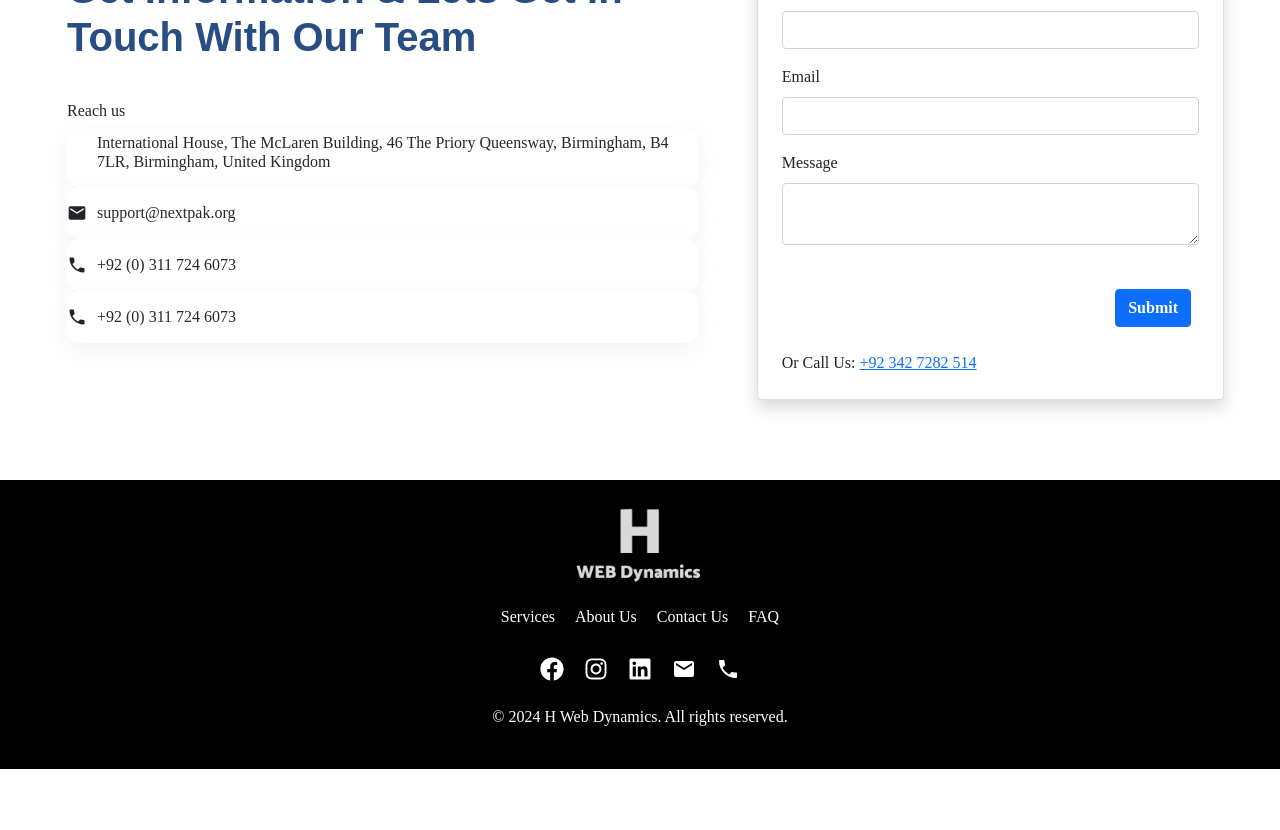
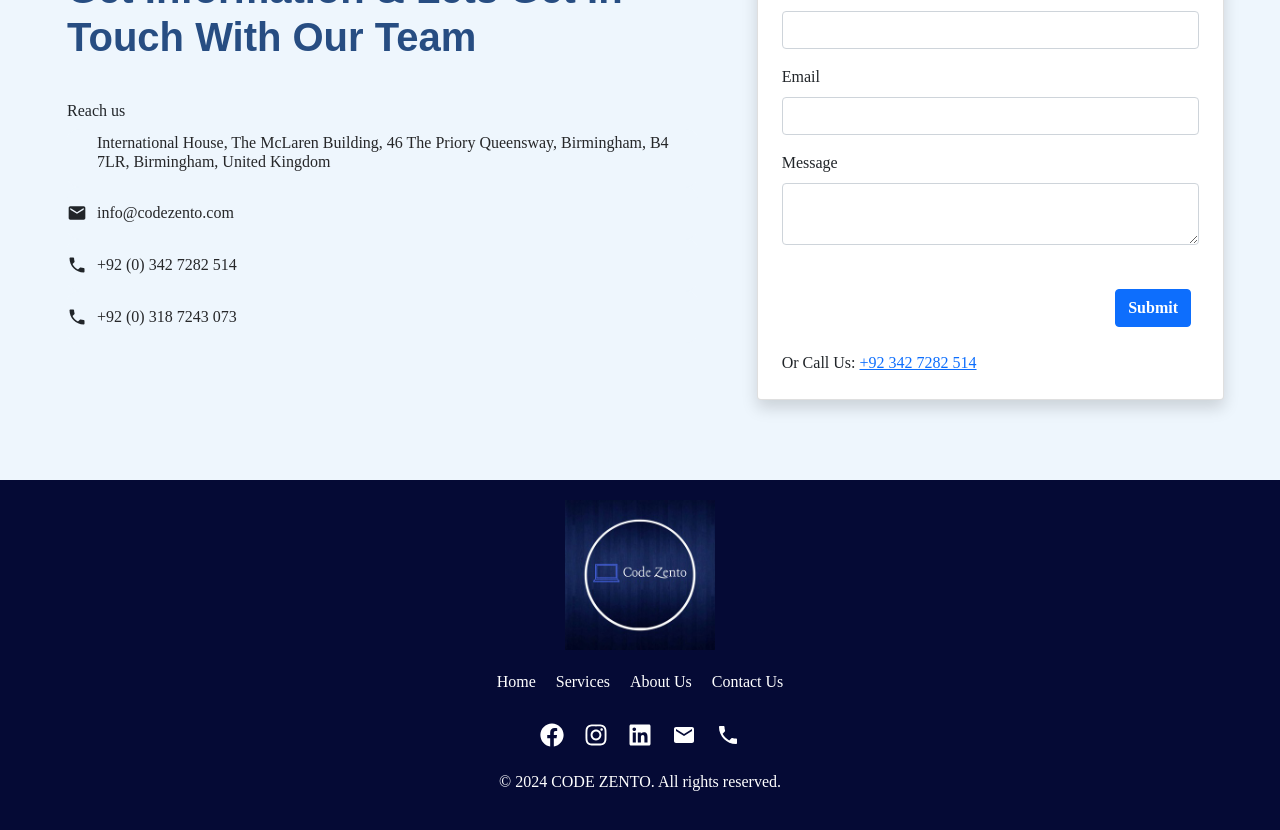
Before and after one commit to Haseebsheikh786/software-company-website, a React (Create React App) app: page /Contact in a window 1280 px wide. Shown: the part 820-1650 px from the top of the page. Before the commit the page ends 1589 px from the top, so only its background shows below. Built offline with nearby package versions, Linux system fonts and the light colour scheme; some icons are missing.

Commit message:
add animations

```diff
--- a/src/Pages/About/About.css
+++ b/src/Pages/About/About.css
@@ -14,7 +14,7 @@
     top: 0;
     left: 0;
     width: 100%;
-    height: 83%;
+    height: 100%;
     background-color: rgba(0, 0, 0, 0.7);
     /* Semi-transparent black overlay */
     backdrop-filter: blur(0px);
@@ -24,7 +24,7 @@
 .about-content {
     /* Black w/opacity/see-through */
     position: absolute;
-    top: 45%;
+    top: 50%;
     left: 50%;
     transform: translate(-50%, -50%);
     z-index: 2;
@@ -54,8 +54,8 @@
 /* about cards  */
 .cards-container {
     position: absolute;
-    top: 70%;
-    z-index: 2;
+    top: 79%;
+    z-index: 10;
     display: flex;
     justify-content: center;
 }
@@ -102,7 +102,7 @@
 
 .AboutContainerColor {
     background-color: #eef6fd;
-    padding-top: 20rem;
+    padding-top: 15rem;
 }
 
 .AboutContainer p {
@@ -121,14 +121,14 @@
     padding-left: 5rem;
 }
 
-.serviceProcessList h3{
+.serviceProcessList h3 {
     color: #274D82;
     font-size: 1.3rem;
     font-weight: bold;
     font-family: sans-serif;
 }
 
-.team-image img{
+.team-image img {
     width: 100%;
     height: 100%;
 }
@@ -143,7 +143,7 @@
     background-color: #eef6fd;
 }
 
-.about-team{
+.about-team {
     display: flex;
     justify-content: space-evenly;
     margin-top: 2rem;
@@ -164,12 +164,12 @@
     object-fit: cover;
 }
 
-.about-us-section h5{
+.about-us-section h5 {
     font-size: 1.1rem;
     font-weight: bold;
 }
 
-.about-us-section h6{
+.about-us-section h6 {
     font-size: 1.1rem;
     color: rgb(112, 109, 109);
 }
@@ -230,82 +230,88 @@
         margin: 1rem;
     }
 }
+
 @media only screen and (max-width: 1199px) {
     .ServiceAboutContainer {
         padding: 5rem 4rem;
         flex-direction: column;
     }
+
     .ServiceAboutContainer .serviceProcessList {
         padding-right: .3rem;
         padding-left: 0rem;
         margin-top: 3rem;
     }
 }
+
 @media only screen and (max-width: 991px) {
     .AboutContainer {
         padding: 5rem 1.5rem;
         flex-direction: column;
     }
+
     .AboutContainerColor {
-        padding-top: 53rem;
+        padding-top: 48rem;
     }
-     .serviceProcessList {
+
+    .serviceProcessList {
         padding-right: .3rem;
         padding-left: 0rem;
         margin-top: 3rem;
     }
 }
+
 @media only screen and (max-width: 840px) {
     .AboutContainerColor {
-        padding-top: 56rem;
+        padding-top: 51rem;
     }
 }
+
 @media only screen and (max-width: 756px) {
     .AboutContainerColor {
-        padding-top: 58rem;
+        padding-top: 53rem;
     }
 }
+
 @media only screen and (max-width: 625px) {
     .AboutContainerColor {
-        padding-top: 60rem;
+        padding-top: 55rem;
     }
 }
+
 @media only screen and (max-width: 600px) {
     .AboutContainerColor {
-        padding-top: 49rem;
+        padding-top: 44rem;
     }
-    .AboutContainer h1{
-     font-size: 1.8rem;
+
+    .AboutContainer h1 {
+        font-size: 1.8rem;
     }
+
     .AboutContainer p {
         font-size: 1rem;
         text-align: justify;
     }
 
-    .about-us-section{
+    .about-us-section {
         margin: 0 1rem;
     }
 
-    .about-team{
+    .about-team {
         flex-direction: column;
     }
 
-    .team-card{
+    .team-card {
         margin-bottom: 2rem;
     }
-    .team-card:nth-child(3){
+
+    .team-card:nth-child(3) {
         margin-bottom: 0rem;
     }
+}
 
-
-}
 @media only screen and (max-width: 415px) {
     .AboutContainerColor {
-        padding-top: 52rem;
+        padding-top: 48rem;
     }
 }
-@media only screen and (max-width: 363px) {
-    .AboutContainerColor {
-        padding-top: 54rem;
-    }
-}
--- a/src/Pages/Contact/Contact.css
+++ b/src/Pages/Contact/Contact.css
@@ -14,7 +14,7 @@
   top: 0;
   left: 0;
   width: 100%;
-  height: 80%;
+  height: 100%;
   background-color: rgba(0, 0, 0, 0.7);
   /* Semi-transparent black overlay */
   backdrop-filter: blur(0px);
@@ -24,7 +24,7 @@
 .contact-content {
   /* Black w/opacity/see-through */
   position: absolute;
-  top: 45%;
+  top: 60%;
   left: 50%;
   transform: translate(-50%, -50%);
   z-index: 2;
@@ -47,9 +47,10 @@
 }
 
 .contact-container {
-  margin: 5rem 2rem;
+  padding: 5rem 2rem;
   display: flex;
   justify-content: center;
+  background-color: #eef6fd;
 }
 
 .form-section {
@@ -77,10 +78,12 @@
 }
 
 .cards {
-  box-shadow: rgba(0, 0, 0, 0.05) 0px 6px 24px 0px;
+  /* box-shadow: rgba(0, 0, 0, 0.05) 0px 6px 24px 0px; */
   border-radius: 12px;
   border: none;
   outline: none;
+  background-color: #eef6fd;
+  /* margin: .5rem 0; */
 }
 
 .cards h5 {
--- a/src/Pages/Contact/Contact.js
+++ b/src/Pages/Contact/Contact.js
@@ -1,26 +1,26 @@
 import React from "react";
 import {
-  Button,
   Card,
-  Col,
-  Container,
   FormGroup,
   Input,
   Label,
-  Row,
 } from "reactstrap";
 import { MdMail, MdPhone } from "react-icons/md";
 import { FaLocationDot } from "react-icons/fa6";
 import "./Contact.css";
+import AnimatedSection from "../../components/AnimatedSection";
 const ContactUS = () => {
   return (
     <>
+      <AnimatedSection animationType="translateY" animationDistance="500px">
         <div className="contact-section">
           <div className="contact-content">
             <h1>Contact Us</h1>
             <h2>Contact for Premium Business Services</h2>
           </div>
         </div>
+      </AnimatedSection>
+      <AnimatedSection animationType="translateY" animationDistance="300px"   threshold="0.2">
         <div className="contact-container">
           <div className=" infoContainer text-start">
             {/* <h6 className="">STAY TUNED WITH US</h6> */}
@@ -31,7 +31,7 @@ const ContactUS = () => {
               <h6>Reach us</h6>
               <Card className="pt-1 pb-3 cards">
                 <h5 className="d-flex mb-0">
-                <div >
+                  <div>
                     <FaLocationDot className="location-icon" />
                   </div>
                   <b>
@@ -43,19 +43,19 @@ const ContactUS = () => {
               <Card className="py-3 cards">
                 <h5 className="d-flex mb-0">
                   <MdMail className="" />
-                <b>support@nextpak.org</b>
+                  <b>info@codezento.com</b>
                 </h5>
               </Card>
               <Card className="py-3 cards">
                 <h5 className="d-flex mb-0">
                   <MdPhone className="" />
-                <b>+92 (0) 311 724 6073</b>
+                  <b>+92 (0) 342 7282 514</b>
                 </h5>
               </Card>
               <Card className="py-3 cards">
                 <h5 className="d-flex mb-0">
                   <MdPhone className="" />
-                <b>+92 (0) 311 724 6073</b>
+                  <b>+92 (0) 318 7243 073</b>
                 </h5>
               </Card>
             </div>
@@ -77,13 +77,14 @@ const ContactUS = () => {
               <Input id="message" name="message" type="textarea" />
             </FormGroup>
             <div className="text-end m-2">
-            <Button color="primary">Submit</Button>
+              <button className="btn btn-primary">Submit</button>
             </div>
             <p className="mt-3">
               Or Call Us: <a href="tel:+923427282514">+92 342 7282 514</a>
             </p>
           </Card>
         </div>
+      </AnimatedSection>
     </>
   );
 };
--- a/src/Pages/Home/Home.js
+++ b/src/Pages/Home/Home.js
@@ -11,6 +11,9 @@ import image2 from "../../assets/images/1.jpg";
 import image3 from "../../assets/images/IMG-20220130-WA0097.jpg";
 import { FaShopify } from "react-icons/fa";
 import styled from "styled-components";
+import { useSpring, animated } from "react-spring";
+import { useInView } from "react-intersection-observer";
+import AnimatedSection from "../../components/AnimatedSection";
 const servicesData = [
   {
     title: "Software Development",
@@ -73,18 +76,25 @@ const Content = styled.div`
 `;
 
 // The main Portfolio section
-const Portfolio = () => (
+const Portfolio = () => {
+  return (
     <>
+      <AnimatedSection animationType="translateY" animationDistance="500px">
         <div className="home-section">
           <div className="home-content">
             <h3>Providing digital solutions for your business</h3>
             <h1>We are a team of expert developers</h1>
-        <p>We have expertise in Website Development and Desktop applications</p>
+            <p>
+              We have expertise in Website Development and Desktop applications
+            </p>
             <Link to="/demo" className="btn btn-primary home-content-btn">
               GET STARTED
             </Link>
           </div>
         </div>
+      </AnimatedSection>
+
+      <AnimatedSection animationType="translateY" animationDistance="300px">
         <section className="services-section">
           <h2 className="text-center pb-5">How can we help you?</h2>
           <div className="services-grid">
@@ -97,10 +107,17 @@ const Portfolio = () => (
             ))}
           </div>
         </section>
+      </AnimatedSection>
+      <AnimatedSection
+        animationType="translateY"
+        animationDistance="300px"
+        threshold="0.1"
+      >
         <section className="portfolio-section">
           <h1 className="text-center mb-2">Portfolio</h1>
           <h5 className="text-center pb-5">
-        Here is our portfolio which represents our connection with our clients
+            Here is our portfolio which represents our connection with our
+            clients
           </h5>
           <div className="d-md-flex justify-content-evenly">
             <Container>
@@ -135,6 +152,12 @@ const Portfolio = () => (
             </Container>
           </div>
         </section>
+      </AnimatedSection>
+      <AnimatedSection
+        animationType="translateY"
+        animationDistance="300px"
+        threshold="0.1"
+      >
         <div className="about-us-section about-us-section-color">
           <h1 className="text-center">Amazing Designs and Quality Work</h1>
           <p className="text-center">
@@ -152,8 +175,8 @@ const Portfolio = () => (
             {" "}
             <h1 className="text-center">Meet our leadership</h1>
             <p className="text-center">
-            At Code Zento, we have been helping our clients to tell their story
-            since 2020, making sure they reach a wider audience
+              At Code Zento, we have been helping our clients to tell their
+              story since 2020, making sure they reach a wider audience
             </p>
             <div className="about-team">
               <div className="team-card d-flex flex-column align-items-center">
@@ -177,18 +200,23 @@ const Portfolio = () => (
                 <h5>Haseeb Farrukh</h5>
                 <h6>FOUNDER</h6>
               </div>
-
             </div>
           </div>
         </div>
+      </AnimatedSection>
+      <AnimatedSection animationType="translateY" animationDistance="300px">
         <section className="get-in-touch-section">
           <h2>Get in Touch</h2>
-      <p>Ready to elevate your digital presence? Let's discuss your project!</p>
+          <p>
+            Ready to elevate your digital presence? Let's discuss your project!
+          </p>
           <Link to="/contact">
             <button className="btn btn-primary">Contact Us</button>
           </Link>
         </section>
+      </AnimatedSection>
     </>
   );
+};
 
 export default Portfolio;
--- a/src/Pages/Services/Services.css
+++ b/src/Pages/Services/Services.css
@@ -14,7 +14,7 @@
     top: 0;
     left: 0;
     width: 100%;
-    height: 80%;
+    height: 100%;
     background-color: rgba(0, 0, 0, 0.7);
     /* Semi-transparent black overlay */
     backdrop-filter: blur(0px);
@@ -24,7 +24,7 @@
 .Service-content {
     /* Black w/opacity/see-through */
     position: absolute;
-    top: 45%;
+    top: 60%;
     left: 50%;
     transform: translate(-50%, -50%);
     z-index: 2;
--- a/src/Pages/Services/Services.js
+++ b/src/Pages/Services/Services.js
@@ -12,6 +12,7 @@ import { Link } from "react-router-dom";
 import { TiTick } from "react-icons/ti";
 import { FaCheck } from "react-icons/fa6";
 import { FaDollarSign } from "react-icons/fa6";
+import AnimatedSection from "../../components/AnimatedSection";
 
 const Services = () => {
   const [expandedService, setExpandedService] = useState(null);
@@ -50,12 +51,15 @@ const Services = () => {
 
   return (
     <>
+      <AnimatedSection animationType="translateY" animationDistance="500px">
         <div className="Service-section">
           <div className="Service-content">
             <h1>Custom Software Services</h1>
             <h2>Tailored Solutions from Industry Experts</h2>
           </div>
         </div>
+      </AnimatedSection>
+      <AnimatedSection animationType="translateY" animationDistance="300px">
         <section className="services-section">
           <div className="services-grid">
             {servicesData.map((service, index) => (
@@ -71,6 +75,8 @@ const Services = () => {
             ))}
           </div>
         </section>
+      </AnimatedSection>
+      <AnimatedSection animationType="translateY" animationDistance="300px"   threshold="0.2">
         <div className="AboutContainer ServiceAboutContainer">
           <div className="col-sm-12 col-xl-5 team-image ">
             <img src={WhoWeAre} />
@@ -118,6 +124,8 @@ const Services = () => {
             </div>
           </div>
         </div>
+      </AnimatedSection>
+      <AnimatedSection animationType="translateY" animationDistance="300px"   threshold="0.2">
         <section className="flip-section">
           <h3 className="text-center mb-5">
             Choose Our Flexible Pricing Plan For Customizing Software
@@ -172,7 +180,9 @@ const Services = () => {
                   <div class="overlay">
                     <h1>Medium</h1>
                     <Link to="/contact">
-                    <button className="btn btn-light btn-sm">Read more</button>
+                      <button className="btn btn-light btn-sm">
+                        Read more
+                      </button>
                     </Link>
                   </div>
                 </div>
@@ -251,12 +261,15 @@ const Services = () => {
             </div>
           </div>
         </section>
+      </AnimatedSection>
+      <AnimatedSection animationType="translateY" animationDistance="300px">
         <section className="our-clients">
           <div class="container">
             <h2>Our Customers</h2>
             <p>We have a list of happy customers all around the world.</p>
             <p>
-            We are seeking forward to add you to the list of your happy clients.
+              We are seeking forward to add you to the list of your happy
+              clients.
             </p>
             <div class="d-flex align-items-center justify-content-center mx-5 px-5 mt-4">
               <div class="client mx-3">
@@ -275,6 +288,8 @@ const Services = () => {
             </div>
           </div>
         </section>
+      </AnimatedSection>
+      <AnimatedSection animationType="translateY" animationDistance="300px">
         <section className="get-in-touch-section get-in-touch-section-service">
           <h2>Get in Touch</h2>
           <p className="text-center">
@@ -284,6 +299,7 @@ const Services = () => {
             <button className="btn btn-primary">Contact Us</button>
           </Link>
         </section>
+      </AnimatedSection>
     </>
   );
 };
--- /dev/null
+++ b/src/components/AnimatedSection.js
@@ -0,0 +1,53 @@
+// AnimatedSection.js
+import React from "react";
+import { useInView } from "react-intersection-observer";
+import { useSpring, animated } from "react-spring";
+
+const AnimatedSection = ({
+  children,
+  threshold = 0.4,
+  animationType = "translateY",
+  animationDistance = "100px",
+  triggerOnce = true,
+}) => {
+  const [ref, inView] = useInView({
+    triggerOnce: triggerOnce,
+    threshold: threshold,
+  });
+
+  let animationProps = {};
+
+  switch (animationType) {
+    case "translateY":
+      animationProps = {
+        opacity: inView ? 1 : 0,
+        transform: inView
+          ? "translateY(0)"
+          : `translateY(-${animationDistance})`,
+        config: { tension: 18, friction: 10 },
+      };
+      break;
+    case "translateX":
+      animationProps = {
+        opacity: inView ? 1 : 0,
+        transform: inView
+          ? "translateX(0)"
+          : `translateX(-${animationDistance})`,
+        config: { tension: 18, friction: 10 },
+      };
+      break;
+    // Add more animation types if needed
+    default:
+      break;
+  }
+
+  const animationStyle = useSpring(animationProps);
+
+  return (
+    <div ref={ref}>
+      <animated.div style={animationStyle}>{children}</animated.div>
+    </div>
+  );
+};
+
+export default AnimatedSection;
--- a/src/components/Footer/Footer.css
+++ b/src/components/Footer/Footer.css
@@ -1,5 +1,5 @@
 .footer {
-    background-color: black;
+    background-color: rgb(5, 10, 53);
     color: white;
     text-align: center;
     padding: 20px 0;
--- a/src/components/Footer/Footer.js
+++ b/src/components/Footer/Footer.js
@@ -1,5 +1,5 @@
 import React from "react";
-import logo from "../../assets/images/logo4.jpg";
+import logo from "../../assets/images/logo2.jpg";
 import { NavLink } from "react-router-dom";
 import { FaFacebook, FaInstagram } from "react-icons/fa";
 import "./Footer.css";
@@ -16,10 +16,10 @@ const Footer = () => {
         </div>
       <div className="footer-row">
         <nav className="footer-nav">
+          <NavLink to="/FAQ">Home</NavLink>
           <NavLink to="/services">Services</NavLink>
           <NavLink to="/about">About Us</NavLink>
           <NavLink to="/contact">Contact Us</NavLink>
-          <NavLink to="/FAQ">FAQ </NavLink>
         </nav>
       </div>
 
@@ -43,7 +43,7 @@ const Footer = () => {
         </div>
       </div>
       <div className="footer-row">
-        <p>&copy; 2024 H Web Dynamics. All rights reserved.</p>
+        <p>&copy; 2024 CODE ZENTO. All rights reserved.</p>
       </div>
     </footer>
   );
--- a/src/components/Header/Header.js
+++ b/src/components/Header/Header.js
@@ -79,9 +79,7 @@ const Header = () => {
             Contact
           </NavLink>
           <a href="tel:+923427282514" style={{ textDecoration: "none" }}>
-            <Button color="primary" className="btnQuote">
-              REQUEST QUOTE
-            </Button>
+            <button className="btnQuote btn btn-primary">REQUEST QUOTE</button>
           </a>
         </div>
         <div className="burger" onClick={toggleNav}>
```
Also changed, not shown: src/Pages/About/About.js (+33 -16 lines). Lines whose indentation alone changed are shown as unchanged.
